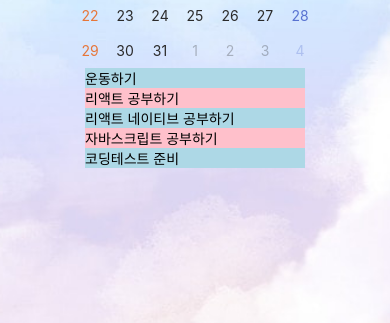
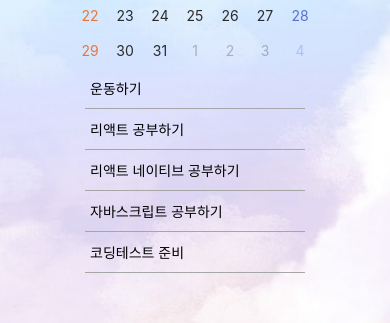
Before and after one commit to cpk0709/react-native-navigate, a React Native app: screen / in a window 390 px wide. Shown: the part 259-582 px from the top of the page. Built offline with nearby package versions, Linux system fonts and the light colour scheme.

Commit message:
todo리스트 여백, 밑줄 추가

```diff
--- a/App.js
+++ b/App.js
@@ -47,8 +47,12 @@ const App = () => {
       <View
         style={{
           width: 220,
-          backgroundColor: todo.id % 2 === 0 ? 'pink' : 'lightblue',
+          // backgroundColor: todo.id % 2 === 0 ? 'pink' : 'lightblue',
           alignSelf: 'center',
+          paddingVertical: 10,
+          paddingHorizontal: 5,
+          borderBottomWidth: 0.2,
+          borderColor: '#a6a6a6',
         }}>
         <Text>{todo.content}</Text>
       </View>
```
